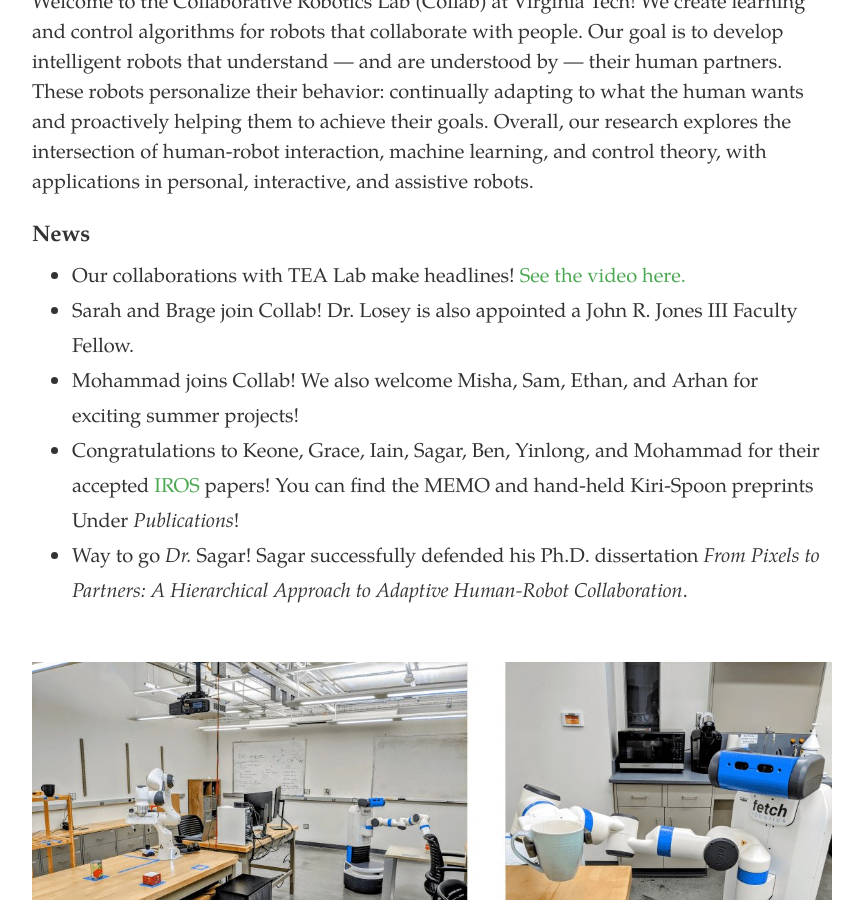
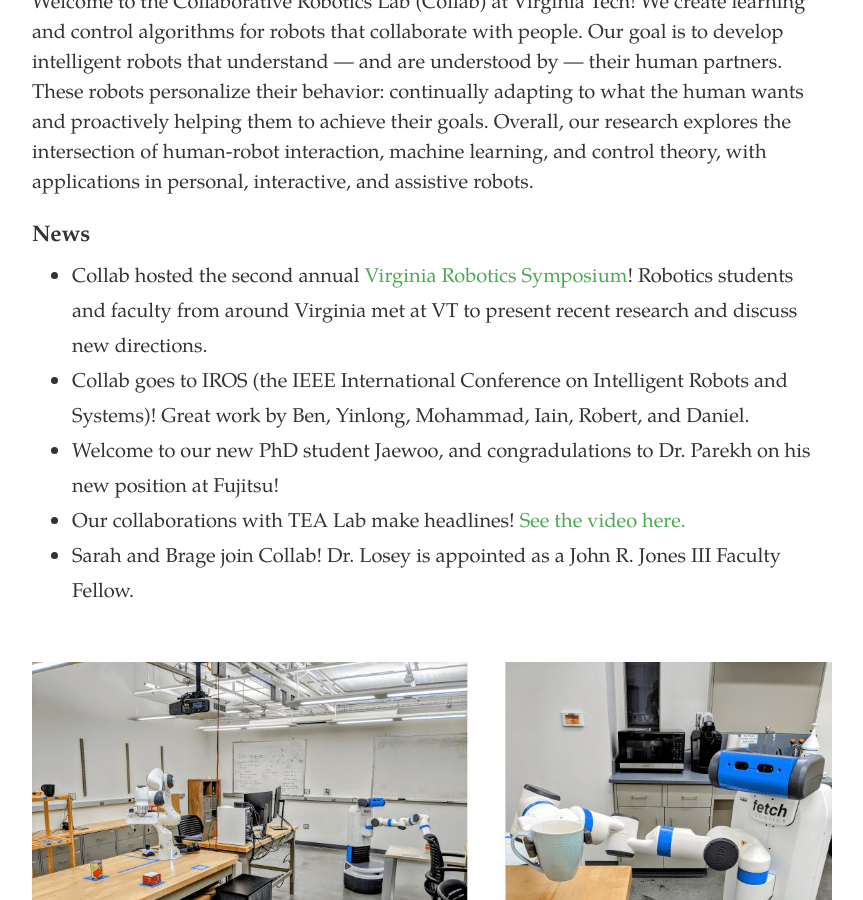
Before and after one commit to VT-Collab/vt-collab.github.io, a Jekyll site: the page built from index.html, in a window 1280 px wide and 900 px high, scrolled down 666 px. Shown: the whole window, without its empty margins (208-1071 px from the left). Built offline with Jekyll 4.4.1, drawn with Linux system fonts in a browser that asks for light colours.

Commit message:
updated news

```diff
--- a/_data/news.yml
+++ b/_data/news.yml
@@ -1,7 +1,12 @@
+- text: "Collab hosted the second annual <a href=\"https://virginia-robotics.github.io\">Virginia Robotics Symposium</a>! Robotics students and faculty from around Virginia met at VT to present recent research and discuss new directions."
+
+- text: "Collab goes to IROS (the IEEE International Conference on Intelligent Robots and Systems)! Great work by Ben, Yinlong, Mohammad, Iain, Robert, and Daniel."
+
+- text: "Welcome to our new PhD student Jaewoo, and congradulations to Dr. Parekh on his new position at Fujitsu!"
 
 - text: "Our collaborations with TEA Lab make headlines! <a href=\"https://www.youtube.com/watch?v=QGZjeXzmoZc\">See the video here.</a>"
 
-- text: "Sarah and Brage join Collab! Dr. Losey is also appointed a John R. Jones III Faculty Fellow."
+- text: "Sarah and Brage join Collab! Dr. Losey is appointed as a John R. Jones III Faculty Fellow."
 
 - text: "Mohammad joins Collab! We also welcome Misha, Sam, Ethan, and Arhan for exciting summer projects!"
 
--- a/_data/people.yml
+++ b/_data/people.yml
@@ -30,6 +30,12 @@
   description: Mohammad is a PhD student in the Mechanical Engineering Department. He is interested in robot control and learning.
   rank: grad
 
+- name: Jaewoo Cho
+  picture: /images/people/jaewoo.jpg
+  website:
+  description: Jaewoo is an PhD student in the Mechanical Engineering Department. He is interested in multi-agent systems.
+  rank: grad
+
 - name: Iain Mischel
   picture: /images/people/iain.jpg
   website:
@@ -46,12 +52,6 @@
   picture: /images/people/brage.jpg
   website:
   description: Brage is an MS student in the Mechanical Engineering Department. He is interested in mechatronics.
-  rank: grad
-
-- name: Jaewoo Cho
-  picture: /images/people/jaewoo.jpg
-  website:
-  description: Jaewoo is an MS student in the Mechanical Engineering Department. He is interested in multi-agent systems.
   rank: grad
 
 
```
